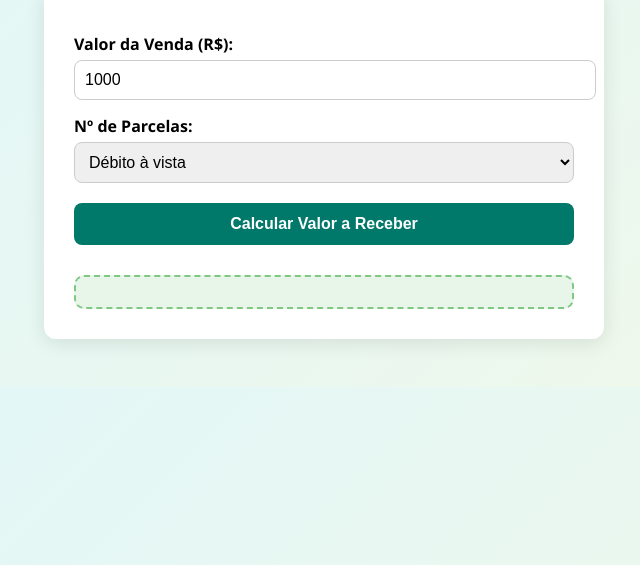
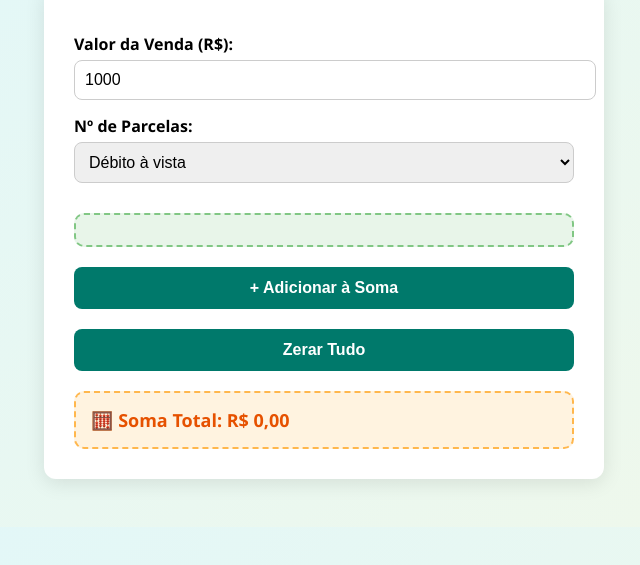
Before and after one commit to duductec/simulador, a plain HTML site: page index.html in a window 1280 px wide. Shown: the part 123-688 px from the top of the page, without its empty margins (316-956 px from the left). Drawn offline with Linux system fonts and the light colour scheme.

Commit message:
Add files via upload

```diff
--- a/index.html
+++ b/index.html
@@ -69,10 +69,10 @@
   <h2>Simulador Safra Corrigido</h2>
   <div class="container">
     <label>Valor da Venda (R$):</label>
-    <input type="number" id="valorBruto" step="0.01" value="1000">
+    <input type="number" id="valorBruto" oninput="calcular()" step="0.01" value="1000">
 
     <label>Nº de Parcelas:</label>
-    <select id="parcelas">
+    <select id="parcelas" onchange="calcular()">
       <option value="0">Débito à vista</option>
       <option value="1">1x</option>
       <option value="2">2x</option>
@@ -88,12 +88,37 @@
       <option value="12">12x</option>
     </select>
 
-    <button onclick="calcular()">Calcular Valor a Receber</button>
 
     <div class="resultado" id="saida"></div>
+  <button onclick="adicionar()">+ Adicionar à Soma</button>
+    <button onclick="resetar()">Zerar Tudo</button>
+    <div class="resultado" id="somaTotal" style="margin-top:20px; background:#fff3e0; border:2px dashed #ffb74d; color:#e65100;">
+      🧮 Soma Total: <strong>R$ 0,00</strong>
+    </div>
   </div>
 
   <script>
+    let acumulado = 0;
+
+    function adicionar() {
+      const valorBruto = parseFloat(document.getElementById("valorBruto").value);
+      const parcelas = parseInt(document.getElementById("parcelas").value);
+      if (isNaN(valorBruto) || parcelas < 0 || parcelas > 12) return;
+
+      const { mdr, ant } = taxas[parcelas];
+      const taxaTotal = (mdr + ant) / 100;
+      const valorLiquido = valorBruto * (1 - taxaTotal);
+      const valorFinal = parcelas === 0 ? valorLiquido : valorLiquido * 0.985;
+
+      acumulado += valorFinal;
+      document.getElementById("somaTotal").innerHTML =
+        '🧮 Soma Total: <strong>R$ ' + acumulado.toLocaleString("pt-BR", {minimumFractionDigits:2}) + '</strong>';
+    }
+
+    function resetar() {
+      acumulado = 0;
+      document.getElementById("somaTotal").innerHTML = '🧮 Soma Total: <strong>R$ 0,00</strong>';
+    }
     const taxas = {
       0:  { mdr: 1.5,  ant: 0.00 },
       1:  { mdr: 1.59, ant: 1.51 },
```
